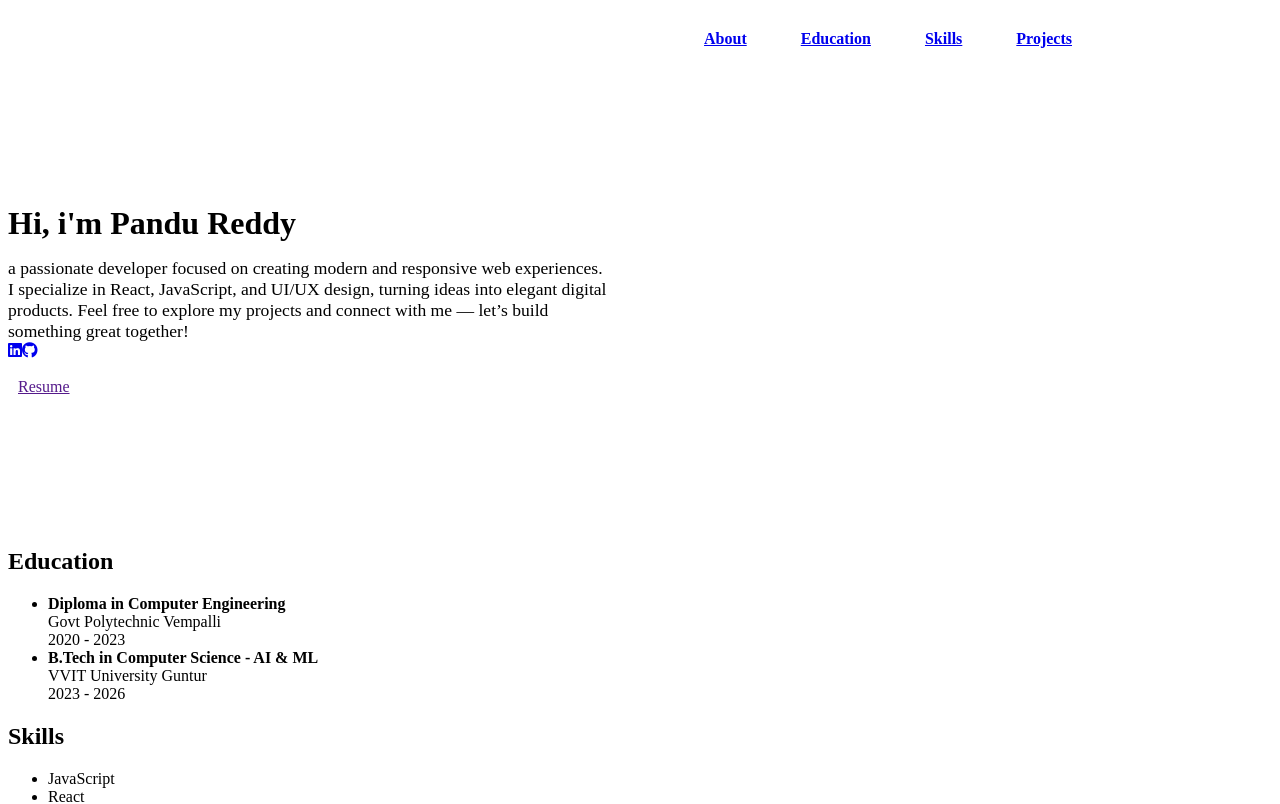
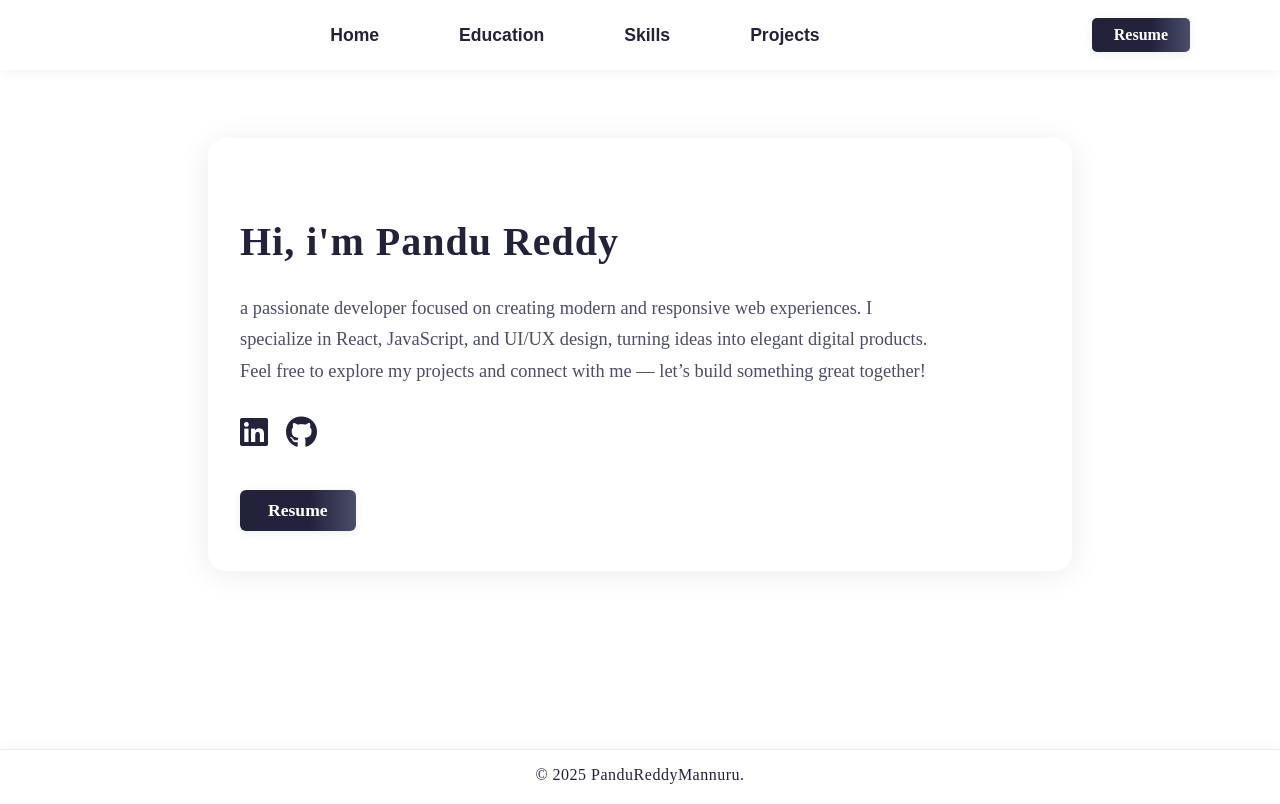
Before and after one commit to PanduReddyMannuru/Portifolio, a React (Vite) app: page / in a window 1280 px wide. Shown: the top 804 px of the page. Built offline with nearby package versions, Linux system fonts and the light colour scheme.

Commit message:
modified

```diff
--- a/src/App.css
+++ b/src/App.css
@@ -1,3 +1,25 @@
 html {
   scroll-behavior: smooth;
 }
+
+body {
+  padding-top: 90px; /* Adjust this value to match your header height */
+  padding-bottom: 70px; /* To prevent footer overlap, adjust to your footer height */
+}
+
+footer {
+  position: fixed;
+  left: 0;
+  bottom: 0;
+  width: 100%;
+  padding:0;   /* Reduced padding */
+  background: #fff;
+  color: #22223b;
+  text-align: center;
+  font-size: 1rem;
+  font-weight: 500;
+  letter-spacing: 0.5px;
+  border-top: 1px solid #ececec;
+  box-shadow: 0 -2px 12px rgba(34,34,59,0.03);
+  z-index: 99;
+}
--- a/src/App.jsx
+++ b/src/App.jsx
@@ -1,28 +1,23 @@
+import { useState } from 'react'
 import './App.css'
-import Education from './components/Education.jsx'
 import Header from './components/Header'
 import Home from './components/Home.jsx'
+import Education from './components/Education.jsx'
+import Skills from './components/Skills.jsx'
 import Projects from './components/Projects.jsx'
-import Skills from './components/Skills.jsx'
 
 const App = () => {
+  const [activeSection, setActiveSection] = useState('home')
+
   return (
     <>
-      <Header />
-    <section id="home">
-      <Home />
-    </section>
-    <section id="education">
-      <Education />
-    </section>
-    <section id="skills">
-      <Skills />
-    </section>
-    <section id="projects">
-      <Projects />
-    </section>
+      <Header onNavClick={setActiveSection} />
+      {activeSection === 'home' && <Home />}
+      {activeSection === 'education' && <Education />}
+      {activeSection === 'skills' && <Skills />}
+      {activeSection === 'projects' && <Projects />}
       <footer>
-        <p>© 2023 PanduReddyMannuru. All rights reserved.</p>
+        <p>© 2025 PanduReddyMannuru.</p>
       </footer>
     </>
   )
--- a/src/components/Education.jsx
+++ b/src/components/Education.jsx
@@ -1,6 +1,7 @@
+import '../styles/Education.css';
 const Education = () => {
     return (
-        <div>
+        <div className="education-container">
             <h2>Education</h2>
             <ul>
                 <li>
--- a/src/components/Header.jsx
+++ b/src/components/Header.jsx
@@ -1,14 +1,23 @@
 import '../styles/Header.css';
 
-const Header = () => {
+const Header = ({ onNavClick }) => {
   return (
     <nav>
+      <div className="nav-content">
         <ul>
-            <li><a href="#home">About</a></li>
-            <li><a href="#education">Education</a></li>
-            <li><a href="#skills">Skills</a></li>
-            <li><a href="#projects">Projects</a></li>
+          <li><button onClick={() => onNavClick('home')}>Home</button></li>
+          <li><button onClick={() => onNavClick('education')}>Education</button></li>
+          <li><button onClick={() => onNavClick('skills')}>Skills</button></li>
+          <li><button onClick={() => onNavClick('projects')}>Projects</button></li>
         </ul>
+        <a
+          href="/23BQ5A4208.pdf"
+          download="PanduReddy_Resume"
+          className="resume-button"
+        >
+          Resume
+        </a>
+      </div>
     </nav>
   )
 }
--- a/src/components/Home.jsx
+++ b/src/components/Home.jsx
@@ -14,7 +14,7 @@ const Home = () => {
           <i className="fab fa-github"></i>
         </a>
       </div>
-      <a href="" download className='Resume-button'>Resume</a>
+      <a href="/23BQ5A4208.pdf" download="PanduReddy_Resume" className='Resume-button'>Resume</a>
     </div>
   )
 }
--- a/src/components/Projects.jsx
+++ b/src/components/Projects.jsx
@@ -1,4 +1,5 @@
 import React from 'react';
+import '../styles/Projects.css';
 
 const projects = [
     {
@@ -19,7 +20,7 @@ const projects = [
 ];
 
 const Projects = () => (
-    <section>
+    <section className="projects-container">
         <h2>Projects</h2>
         <ul>
             {projects.map((project, idx) => (
--- a/src/components/Skills.jsx
+++ b/src/components/Skills.jsx
@@ -1,5 +1,5 @@
 import React from 'react';
-
+import '../styles/Skills.css';
 const skills = [
     'JavaScript',
     'React',
@@ -12,7 +12,7 @@ const skills = [
 ];
 
 const Skills = () => (
-    <section>
+    <section className="skills-container">
         <h2>Skills</h2>
         <ul>
             {skills.map((skill, idx) => (
--- /dev/null
+++ b/src/styles/Education.css
@@ -0,0 +1,42 @@
+.education-container {
+  max-width: 700px;
+  margin: 60px auto 0 auto;
+  padding: 32px 28px;
+  background: #fff;
+  border-radius: 14px;
+  box-shadow: 0 4px 24px rgba(34,34,59,0.07);
+}
+
+.education-container h2 {
+  font-size: 2rem;
+  color: #22223b;
+  margin-bottom: 24px;
+  font-weight: 700;
+  letter-spacing: 1px;
+}
+
+.education-container ul {
+  list-style: none;
+  padding: 0;
+  margin: 0;
+}
+
+.education-container li {
+  margin-bottom: 28px;
+  padding-bottom: 18px;
+  border-bottom: 1px solid #ececec;
+}
+
+.education-container li:last-child {
+  border-bottom: none;
+  margin-bottom: 0;
+}
+
+.education-container strong {
+  font-size: 1.1rem;
+  color: #4a4e69;
+}
+
+.education-container br {
+  line-height: 2;
+}
--- a/src/styles/Header.css
+++ b/src/styles/Header.css
@@ -1,18 +1,90 @@
-nav{
-    margin-top: 30px;
-}
-nav ul{
-    display: flex;
-    list-style: none;
-    padding: 0px 200px;
-    margin: 0;
-    gap:54px;
-    justify-content: right;
-
-
+nav {
+  position: fixed;
+  top: 0;
+  left: 0;
+  width: 100%;
+  z-index: 100;
+  background: #fff;
+  box-shadow: 0 2px 12px rgba(34, 34, 59, 0.06);
+  padding: 18px 0;
 }
 
-nav li{
-    font-weight:bold;
-    cursor: pointer;
+.nav-content {
+  display: flex;
+  justify-content: space-between;
+  align-items: center;
+  max-width: 1100px;
+  margin: 0 auto;
+  padding: 0 32px;
 }
+
+nav ul {
+  display: flex;
+  align-items: center;
+  list-style: none;
+  gap: 48px;
+  margin: 0;
+  padding: 0;
+  flex: 1;
+  justify-content: center;
+}
+
+/* Style for nav buttons to look like links */
+nav ul button {
+  background: none;
+  border: none;
+  color: #22223b;
+  font-size: 1.1rem;
+  font-weight: 600;
+  cursor: pointer;
+  padding: 6px 16px;
+  border-radius: 4px;
+  transition: color 0.2s, background 0.2s;
+}
+
+nav ul button:hover,
+nav ul button:focus {
+  color: #4a4e69;
+  background: #f2f2fa;
+}
+
+nav li {
+  font-weight: 600;
+  font-size: 1.1rem;
+}
+
+nav a {
+  color: #22223b;
+  text-decoration: none;
+  transition: color 0.2s, border-bottom 0.2s;
+  padding-bottom: 4px;
+  border-bottom: 2px solid transparent;
+}
+
+nav a:hover,
+nav a:focus {
+  color: #4a4e69;
+  border-bottom: 2px solid #4a4e69;
+}
+
+.resume-button {
+  margin-left: 32px;
+  padding: 8px 22px;
+  background: linear-gradient(90deg, #22223b 60%, #4a4e69 100%);
+  color: #fff;
+  border: none;
+  border-radius: 5px;
+  font-size: 1rem;
+  font-weight: 600;
+  text-decoration: none;
+  box-shadow: 0 2px 8px rgba(34, 34, 59, 0.08);
+  transition: background 0.2s, transform 0.2s, color 0.2s;
+  cursor: pointer;
+  display: inline-block;
+}
+
+.resume-button:hover {
+  background: linear-gradient(90deg, #4a4e69 60%, #22223b 100%);
+  color: #fff;
+  transform: translateY(-2px) scale(1.04);
+}
--- a/src/styles/Home.css
+++ b/src/styles/Home.css
@@ -1,24 +1,66 @@
 .home-container {
+  max-width: 800px;
+  margin: 40px auto 0 auto;
+  padding: 40px 32px;
+  background: #fff;
+  border-radius: 18px;
+  box-shadow: 0 4px 32px rgba(0,0,0,0.08);
   display: flex;
   flex-direction: column;
-  justify-content: center;  /* centers horizontally */
-  /* align-items: center;      centers vertically */
-  min-height: 60vh;         /* adjust as needed */
-  width: 100%;
+  align-items: flex-start;
+  gap: 18px;
 }
 
 .home-container h3 {
-  margin-bottom: 16px;
-  font-size: 2rem;
-  font-weight: bold;
+  font-size: 2.5rem;
+  font-weight: 700;
+  margin-bottom: 10px;
+  color: #22223b;
+  letter-spacing: 1px;
 }
 
 .home-container p {
-  max-width: 600px;
-  margin: 0;
+  max-width: 700px;
+  margin: 0 0 10px 0;
+  font-size: 1.15rem;
+  color: #4a4e69;
+  line-height: 1.7;
+}
+
+.social-links {
+  display: flex;
+  gap: 18px;
+  margin-bottom: 10px;
+}
+
+.social-links a {
+  color: #22223b;
+  font-size: 2rem;
+  transition: color 0.2s, transform 0.2s;
+}
+
+.social-links a:hover {
+  color: #0077b5; /* LinkedIn blue */
+  transform: scale(1.15);
+}
+
+.Resume-button {
+  margin-top: 10px;
+  padding: 10px 28px;
+  background: linear-gradient(90deg, #22223b 60%, #4a4e69 100%);
+  color: #fff;
+  border: none;
+  border-radius: 6px;
   font-size: 1.1rem;
+  font-weight: 600;
+  text-decoration: none;
+  box-shadow: 0 2px 8px rgba(34,34,59,0.08);
+  transition: background 0.2s, transform 0.2s;
+  cursor: pointer;
+  display: inline-block;
 }
-.Resume-button{
-  margin-top: 10px;
-  padding:8px 10px;
+
+.Resume-button:hover {
+  background: linear-gradient(90deg, #4a4e69 60%, #22223b 100%);
+  transform: translateY(-2px) scale(1.04);
 }
--- /dev/null
+++ b/src/styles/Projects.css
@@ -0,0 +1,63 @@
+.projects-container {
+  max-width: 800px;
+  margin: 60px auto 0 auto;
+  padding: 32px 28px;
+  background: #fff;
+  border-radius: 14px;
+  box-shadow: 0 4px 24px rgba(34,34,59,0.07);
+}
+
+.projects-container h2 {
+  font-size: 2rem;
+  color: #22223b;
+  margin-bottom: 24px;
+  font-weight: 700;
+  letter-spacing: 1px;
+}
+
+.projects-container ul {
+  list-style: none;
+  padding: 0;
+  margin: 0;
+}
+
+.projects-container li {
+  margin-bottom: 32px;
+  padding-bottom: 18px;
+  border-bottom: 1px solid #ececec;
+}
+
+.projects-container li:last-child {
+  border-bottom: none;
+  margin-bottom: 0;
+}
+
+.projects-container h3 {
+  font-size: 1.2rem;
+  color: #4a4e69;
+  margin-bottom: 8px;
+  font-weight: 600;
+}
+
+.projects-container p {
+  color: #22223b;
+  margin-bottom: 10px;
+  font-size: 1rem;
+}
+
+.projects-container a {
+  display: inline-block;
+  padding: 7px 18px;
+  background: linear-gradient(90deg, #22223b 60%, #4a4e69 100%);
+  color: #fff;
+  border-radius: 5px;
+  text-decoration: none;
+  font-weight: 600;
+  font-size: 1rem;
+  transition: background 0.2s, transform 0.2s;
+}
+
+.projects-container a:hover {
+  background: linear-gradient(90deg, #4a4e69 60%, #22223b 100%);
+  transform: translateY(-2px) scale(1.04);
+}
--- /dev/null
+++ b/src/styles/Skills.css
@@ -0,0 +1,42 @@
+.skills-container {
+  max-width: 700px;
+  margin: 60px auto 0 auto;
+  padding: 32px 28px;
+  background: #fff;
+  border-radius: 14px;
+  box-shadow: 0 4px 24px rgba(34,34,59,0.07);
+}
+
+.skills-container h2 {
+  font-size: 2rem;
+  color: #22223b;
+  margin-bottom: 24px;
+  font-weight: 700;
+  letter-spacing: 1px;
+}
+
+.skills-container ul {
+  display: flex;
+  flex-wrap: wrap;
+  gap: 18px;
+  list-style: none;
+  padding: 0;
+  margin: 0;
+}
+
+.skills-container li {
+  background: #f2f2fa;
+  color: #22223b;
+  padding: 10px 22px;
+  border-radius: 8px;
+  font-size: 1.08rem;
+  font-weight: 600;
+  box-shadow: 0 2px 8px rgba(34,34,59,0.05);
+  transition: background 0.2s, color 0.2s, transform 0.2s;
+}
+
+.skills-container li:hover {
+  background: #4a4e69;
+  color: #fff;
+  transform: translateY(-2px) scale(1.05);
+}
```
Also changed, not shown: 1 other file (tests, documents, lock files or other folders).
